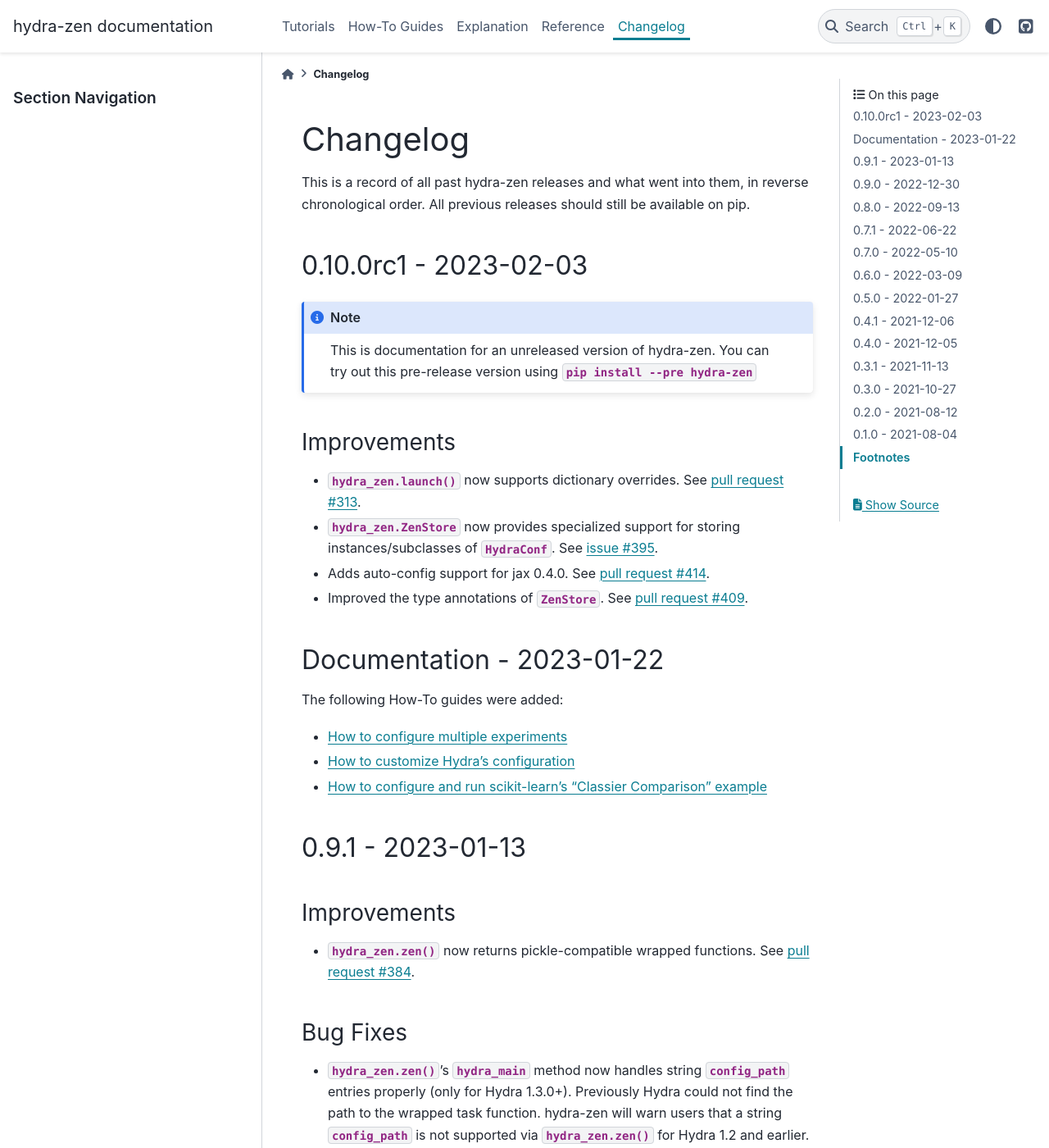
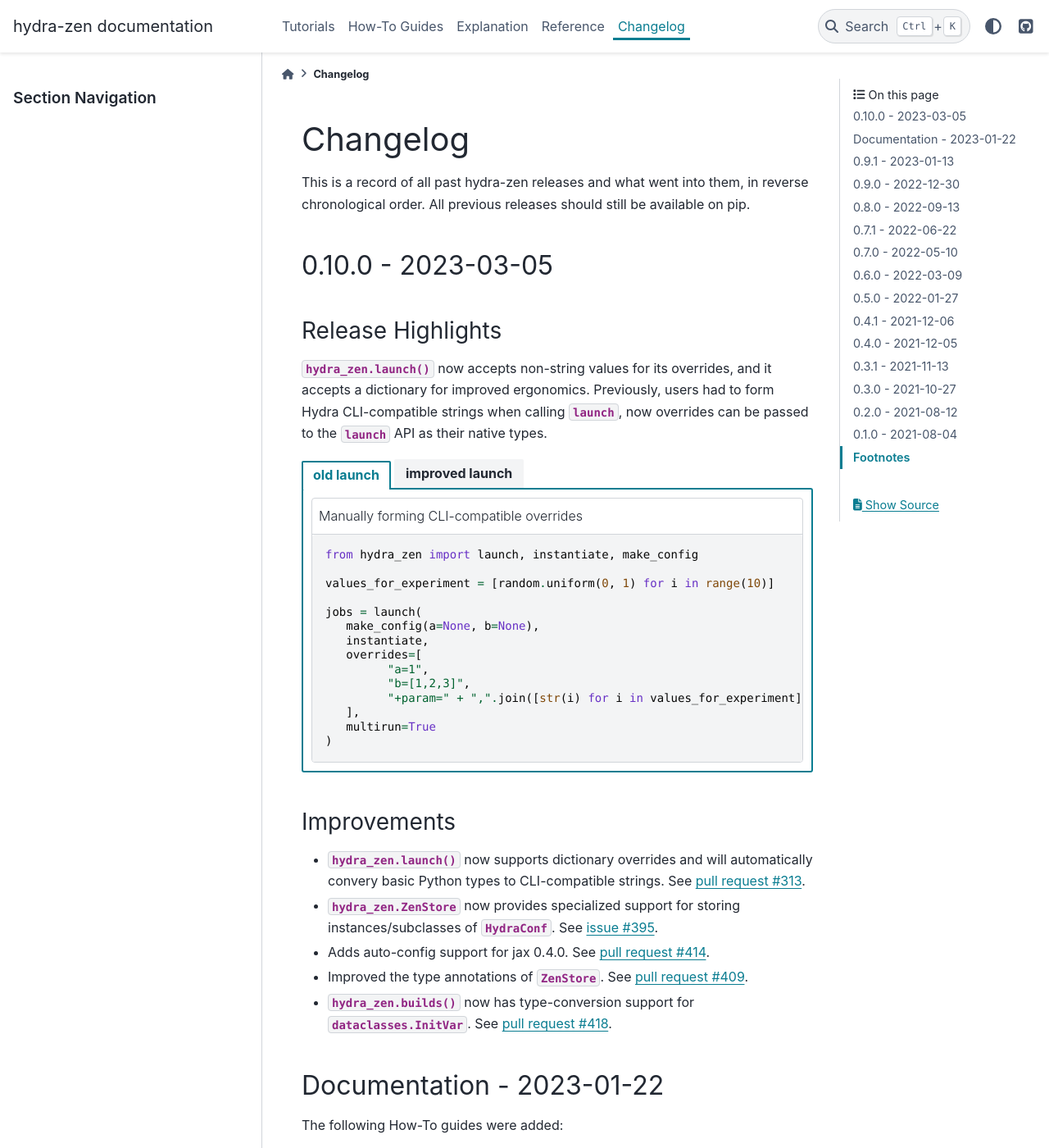
Before and after one commit to mit-ll-responsible-ai/hydra-zen, a Sphinx documentation site: the page built from docs/source/changes.rst, in a window 1280 px wide and 1400 px high. Shown: the whole window at 82% size. Built offline with Sphinx 7.4.7 and the PyData theme 0.15.4, drawn with Linux system fonts in a browser that asks for light colours; the version number could not be read and is left out.

Commit message:
Update changelog and docs for v0.10.0 release

```diff
--- a/docs/source/changes.rst
+++ b/docs/source/changes.rst
@@ -9,20 +9,70 @@
 chronological order. All previous releases should still be available on pip.
 
 
-.. _v0.10.0rc1:
+.. _v0.10.0:
 
-----------------------
-0.10.0rc1 - 2023-02-03
-----------------------
+-------------------
+0.10.0 - 2023-03-05
+-------------------
 
-.. note:: This is documentation for an unreleased version of hydra-zen. You can try out this pre-release version using `pip install --pre hydra-zen`
+Release Highlights
+------------------
+:func:`hydra_zen.launch` now accepts non-string values for its overrides, and it
+accepts a dictionary for improved ergonomics. Previously, users had to form Hydra
+CLI-compatible strings when calling `launch`, now overrides can be passed to the
+`launch` API as their native types.
+
+
+.. tab-set::
+
+   .. tab-item:: old launch
+
+      .. code-block:: python
+         :caption: Manually forming CLI-compatible overrides
+
+         from hydra_zen import launch, instantiate, make_config
+
+         values_for_experiment = [random.uniform(0, 1) for i in range(10)]
+
+         jobs = launch(
+            make_config(a=None, b=None),
+            instantiate,
+            overrides=[
+                  "a=1",
+                  "b=[1,2,3]",
+                  "+param=" + ",".join([str(i) for i in values_for_experiment])
+            ],
+            multirun=True
+         )
+
+   .. tab-item:: improved launch
+
+      .. code-block:: python
+         :caption: Specifying native Python values in launch API
+
+         from hydra_zen import launch, instantiate, make_config, multirun, hydra_list
+
+         values_for_experiment = [random.uniform(0, 1) for i in range(10)]
+
+         jobs = launch(
+            make_config(a=None, b=None),
+            instantiate,
+            overrides={
+                  "a": 1,
+                  "b": hydra_list([1, 2, 3]),
+                  "+param": multirun(values_for_experiment)
+            },
+            multirun=True
+         )
+
 
 Improvements
 ------------
-- :func:`hydra_zen.launch` now supports dictionary overrides. See :pull:`313`.
+- :func:`hydra_zen.launch` now supports dictionary overrides and will automatically convery basic Python types to CLI-compatible strings. See :pull:`313`.
 - :class:`hydra_zen.ZenStore` now provides specialized support for storing instances/subclasses of `HydraConf`. See :issue:`395`.
 - Adds auto-config support for jax 0.4.0. See :pull:`414`.
 - Improved the type annotations of :class:`~hydra_zen.wrappers.ZenStore`. See :pull:`409`.
+- :func:`hydra_zen.builds` now has type-conversion support for `dataclasses.InitVar`. See :pull:`418`.
 
 
 --------------------------
```
Also changed, not shown: docs/source/how_to/configure_hydra.rst (+9 -17 lines), 2 other files.
